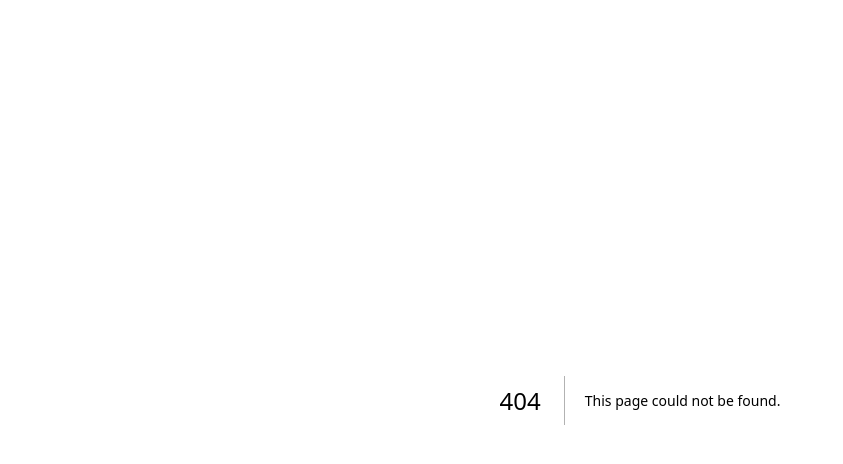
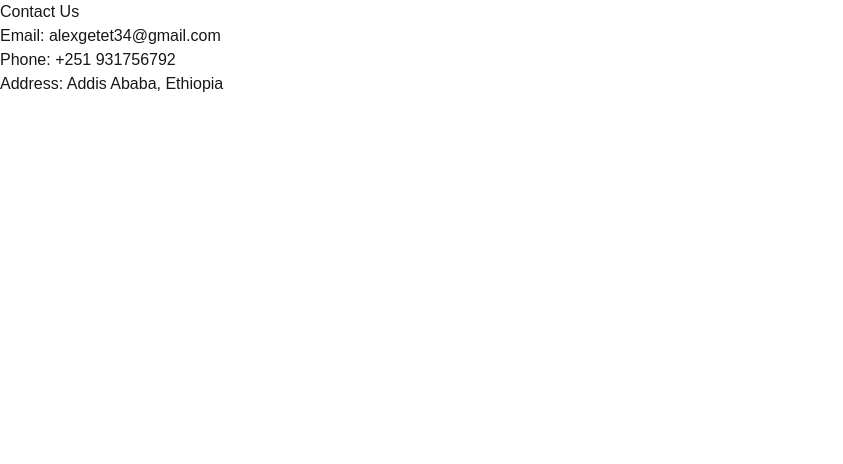
Before and after one commit to AlemayehuGetnet-12/simple-blogging-app, a Next.js app: page /contact in a window 1280 px wide. Before the commit this address had no page. Shown: the top 464 px of the page, without its empty margins (0-843 px from the left). Built offline with nearby package versions, Linux system fonts and the light colour scheme.

Commit message:
add contact page

```diff
--- /dev/null
+++ b/app/contact/page.jsx
@@ -0,0 +1,12 @@
+export default function Contact() {
+  return (
+    <main className="container">
+      <h1>Contact Us</h1>
+
+      <p>Email: alexgetet34@gmail.com</p>
+      <p>Phone: +251 931756792</p>
+      <p>Address: Addis Ababa, Ethiopia</p>
+
+    </main>
+  );
+}
```
